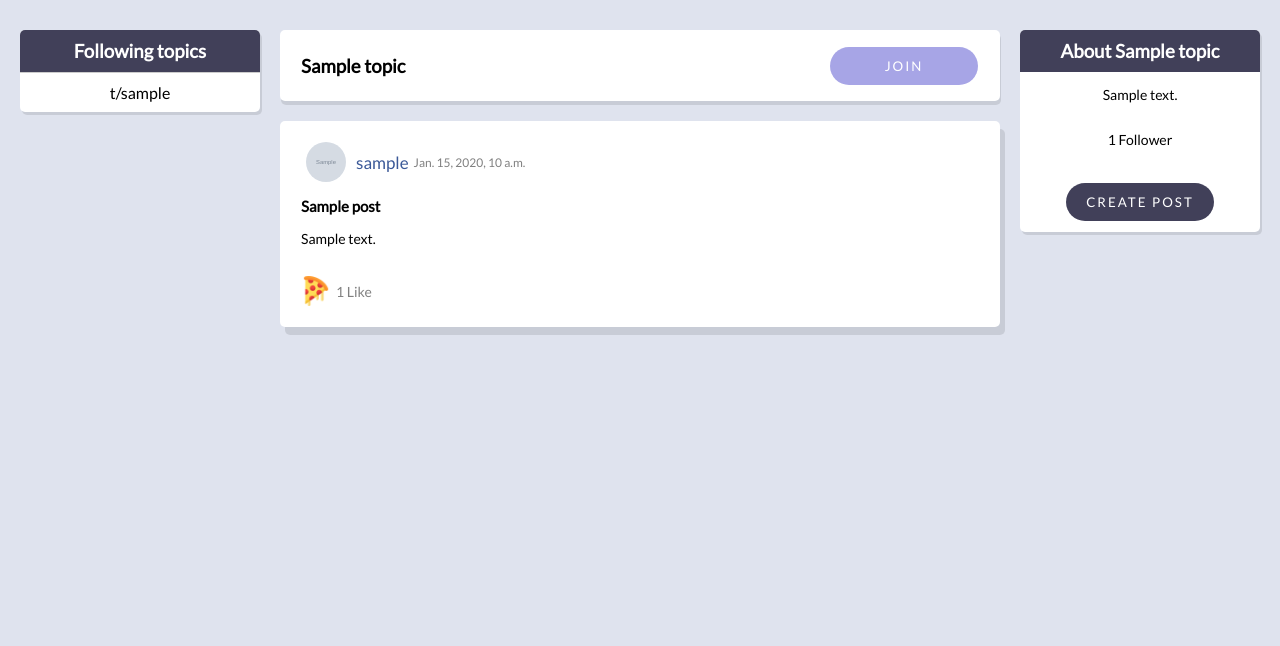
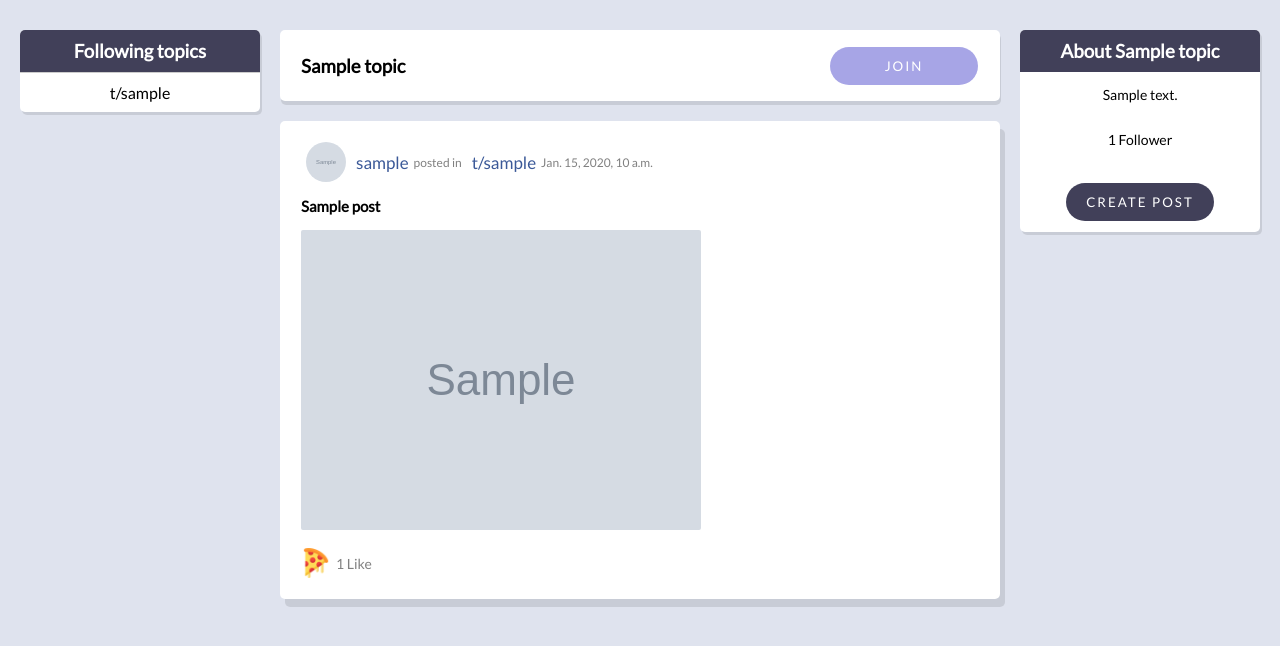
Before and after one commit to miguelchenriques/QuarantineLifeForum, a Django app: a page that uses forum/templates/forum/topic_details.html in a window 1280 px wide. Shown: the part 100-746 px from the top of the page. Run offline with Django 3.2, Linux system fonts and the light colour scheme; tables that the repository leaves empty hold one stand-in row (values such as "Sample post"); grey boxes marked "Sample" are stand-in pictures.

Commit message:
Transfered post card to own html file

```diff
--- /dev/null
+++ b/forum/templates/forum/post_card.html
@@ -0,0 +1,29 @@
+<article class="detail_post-articles" value="{% url 'forum:post' post.id %}">
+                <div class="toppost">
+                    <a href="{% url 'forum:profile' post.owner.username %}"><img src="{{ post.owner.profile.profile_image }}" alt="Avatar" class="avatar"></a>
+                    <a href="{% url 'forum:profile' post.owner.username %}">{{ post.owner.username}}</a>
+                    <a>posted in</a>
+                    <a href="{% url 'forum:topic' post.topic.slug %}">t/{{ post.topic.slug }}</a>
+                    <a>{{ post.pub_date }}</a>
+                </div>
+                <div class="textpost">
+                    <p class="postTitle">{{ post.title }}</p>
+                    {% if post.image %}
+                        <img src="{{ post.image }}">
+                    {% elif post.video %}
+                        <video>
+                            <source src="{{ post.video }}">
+                        </video>
+                    {% else %}
+                        <p class="postText">{{ post.text }}</p>
+                    {% endif %}
+                </div>
+                <div class="buttonspost">
+                    <form class="likeForm" method="post" action="{% url 'forum:api_like_toggle' %}" name="Post">
+                        {% csrf_token %}
+                        <input type="hidden" name="article_id" value="{{ post.id }}">
+                        <input type="submit" class="like {% if not user.is_authenticated or user in post.post_pizzas.all %}liked{% endif %}"  value="">
+                    </form>
+                    <p name="Post{{ post.id }}" class="numberPizzas">{{ post.num_likes }} Like{{ post.num_likes|pluralize }}</p>
+                </div>
+            </article>
--- a/forum/templates/forum/topic_details.html
+++ b/forum/templates/forum/topic_details.html
@@ -17,25 +17,7 @@
         </div>
         {% if page_list %}
         {% for post in page_list %}
-            <article class="detail_post-articles" value="{% url 'forum:post' post.id %}">
-                <div class="toppost">
-                    <a href="{% url 'forum:profile' post.owner.username %}"><img src="{{ post.owner.profile.profile_image }}" alt="Avatar" class="avatar"></a>
-                    <a href="{% url 'forum:profile' post.owner.username %}">{{ post.owner.username}}</a>
-                    <a>{{ post.pub_date }}</a>
-                </div>
-                <div class="textpost">
-                    <p class="postTitle">{{ post.title }}</p>
-                    <p class="postText">{{ post.text }}</p>
-                </div>
-                <div class="buttonspost">
-                    <form class="likeForm" method="post" action="{% url 'forum:api_like_toggle' %}" name="Post">
-                        {% csrf_token %}
-                        <input type="hidden" name="article_id" value="{{ post.id }}">
-                        <input type="submit" class="like {% if not user.is_authenticated or user in post.post_pizzas.all %}liked{% endif %}"  value="">
-                    </form>
-                    <p name="Post{{ post.id }}" class="numberPizzas">{{ post.num_likes }} Like{{ post.num_likes|pluralize }}</p>
-                </div>
-            </article>
+            {% include 'forum/post_card.html' %}
         {% endfor %}
     {% else %}
         <p>Não há posts</p>
```
Also changed, not shown: forum/templates/forum/home.html (+1 -29 lines).
